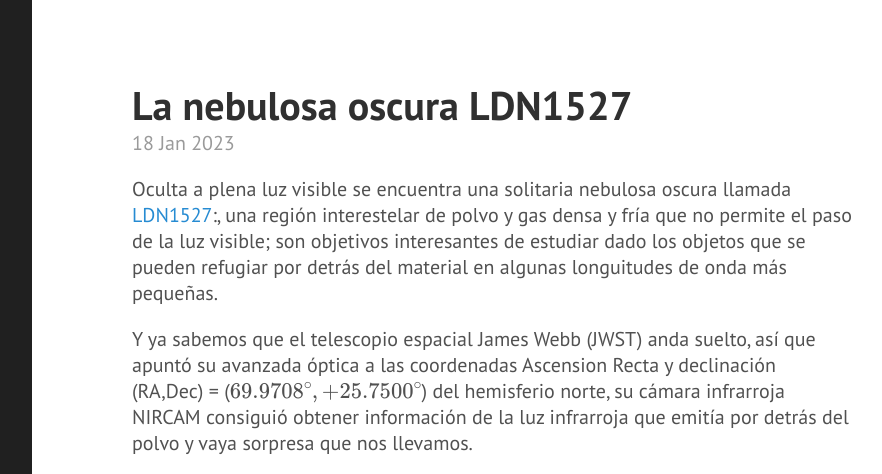
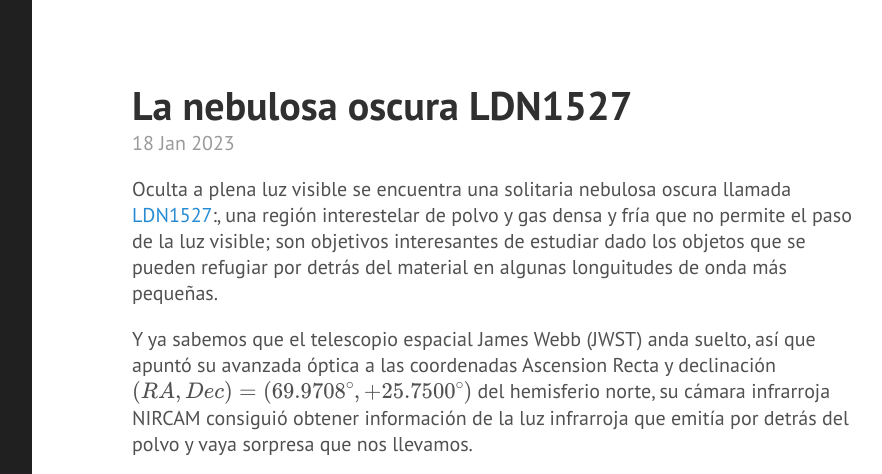
Before and after one commit to nicomedinap/nicomedinap.github.io, a Jekyll site: the page built from _posts/2023-01-18-LDN1527.md, in a window 1280 px wide and 1400 px high, cut to the strip 0-474 px from the top of the window. Shown: the whole strip, without its empty margins (328-1210 px from the left). Built offline with Jekyll 4.4.1, drawn with Linux system fonts in a browser that asks for light colours; formulas are drawn with MathJax 3; a script that is not in the unit is left out; some of the changed lines change nothing that is shown; some of the changed text lies outside the part shown.

Commit message:
Update 2023-01-18-LDN1527.md

```diff
--- a/_posts/2023-01-18-LDN1527.md
+++ b/_posts/2023-01-18-LDN1527.md
@@ -8,14 +8,13 @@
 
 Oculta a plena luz visible se encuentra una solitaria nebulosa oscura llamada [LDN1527](https://esawebb.org/images/weic2219a/){:target="_blank"}:, una región interestelar de polvo y gas densa y fría que no permite el paso de la luz visible; son objetivos interesantes de estudiar dado los objetos que se pueden refugiar por detrás del material en algunas longuitudes de onda más pequeñas.
 
-Y ya sabemos que el telescopio espacial James Webb (JWST) anda suelto, así que apuntó su avanzada óptica a las coordenadas  Ascension Recta y declinación (RA,Dec) = ($69.9708^{\circ},+25.7500^{\circ}$) del hemisferio norte, su cámara infrarroja NIRCAM consiguió obtener información de la luz infrarroja que emitía por detrás del polvo y vaya sorpresa que nos llevamos.
+Y ya sabemos que el telescopio espacial James Webb (JWST) anda suelto, así que apuntó su avanzada óptica a las coordenadas  Ascension Recta y declinación $(RA,Dec) = (69.9708^{\circ},+25.7500^{\circ})$ del hemisferio norte, su cámara infrarroja NIRCAM consiguió obtener información de la luz infrarroja que emitía por detrás del polvo y vaya sorpresa que nos llevamos.
 
 <figure>
 <a target="_blank" href="https://webbtelescope.org/contents/media/images/2022/055/01GGWDM6BZQJK5K7XAE3HH3SM8?news=true">
-<img src="https://stsci-opo.org/STScI-01GGWDMK3K6JS398P01PBG0TPN.png" alt="Filtros infrarrojos del JWST"  width="500" height="550"/>
+<img src="https://stsci-opo.org/STScI-01GGWDMK3K6JS398P01PBG0TPN.png" alt="Filtros infrarrojos del JWST"  width="700" height="550"/>
 </a>
-<figcaption align="center">
-<b>Figura 1</b>: La vista del JWST de la nebulosa oscura LDN1527.
+<figcaption align="center"><b>Imagen 1</b>: La vista del JWST de la nebulosa oscura LDN1527.
 </figcaption>
 </figure>
 
@@ -46,7 +45,7 @@
 
 <figure>
 <img src="https://raw.githubusercontent.com/nicomedinap/nicomedinap.github.io/master/imagenes/LDN1527/Sample_images.png" width="500" height="160" >
-<figcaption align = "center"><b>Figura 2</b>: imágenes infrarrojas usadas para componer el color falso.
+<figcaption align = "center"><b>Imagen 2</b>: imágenes infrarrojas usadas para componer el color falso. Diferentes imágenes mapean la presencia de variedades de elementos en el complejo sistema de formación estelar.
 </figcaption>
 </figure>
 
@@ -54,7 +53,7 @@
 
 <figure>
 <img src="https://raw.githubusercontent.com/nicomedinap/nicomedinap.github.io/master/imagenes/LDN1527/0.jpg"  width="450" height="450" />
-<figcaption align="center"><b>Figura 3</b>: LDN1527 desde mi punto de vista. Se asignó el canal rojo R $\rightarrow$ f335m, el canal verde G $\rightarrow$ f444w, y el azul B $\rightarrow$ (f444w-f470n).
+<figcaption align="center"><b>Imagen 3</b>: LDN1527 desde mi punto de vista. Se asignó el canal rojo R $\rightarrow$ f335m, el canal verde G $\rightarrow$ f444w, y el azul B $\rightarrow$ (f444w-f470n).
 </figcaption>
 </figure>
 
```
